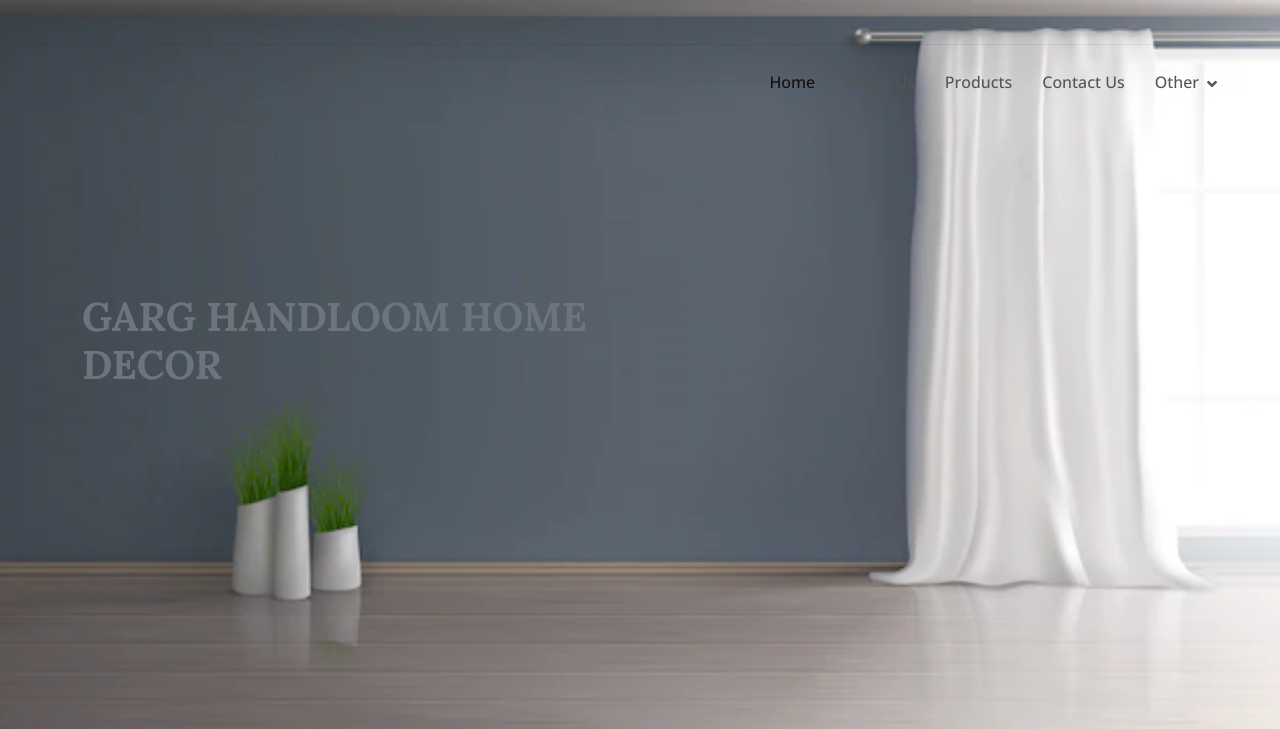
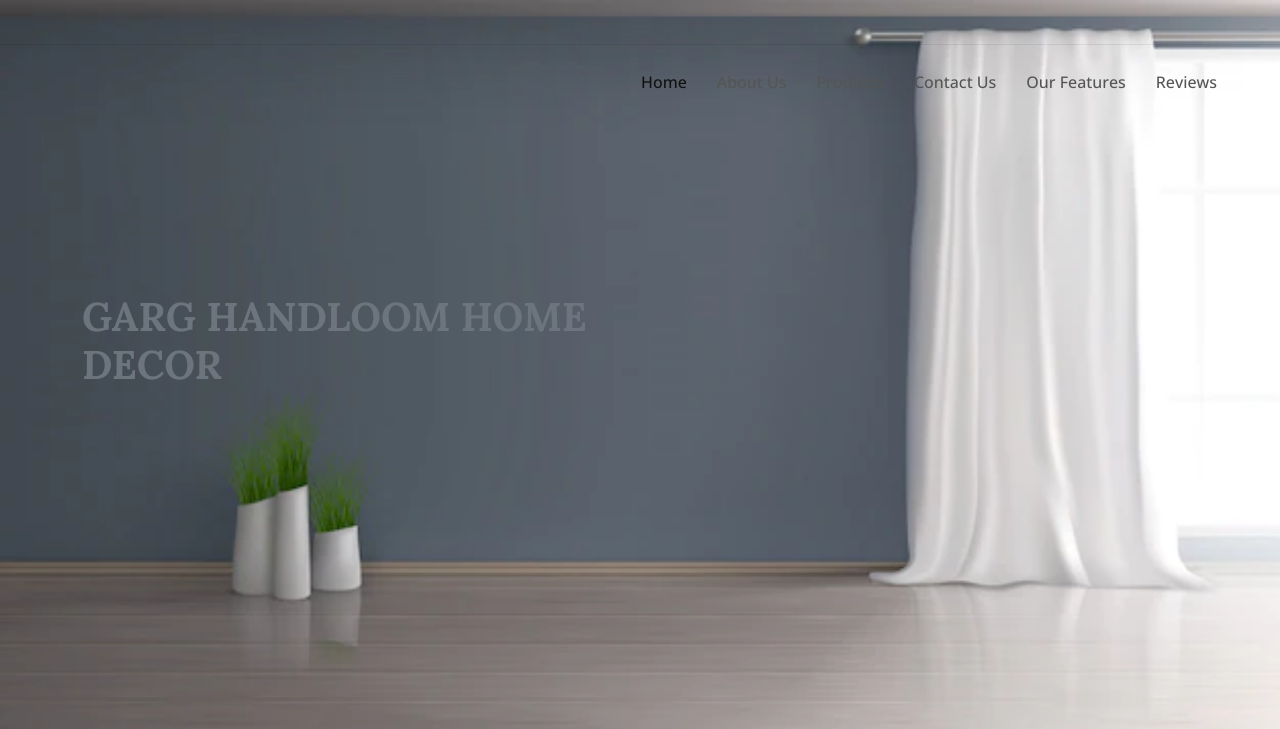
Before and after one commit to GargAnshu9468/Garg-Handloom-Home-Decor, a Django app: page / in a window 1280 px wide. Shown: the top 729 px of the page. Run offline with Django 4.2, Linux system fonts and the light colour scheme; data that the repository does not hold is empty; parts of the project's set-up code (start-up, migrations or seed data) failed here and were passed over; some libraries are stand-ins or nearby versions.

Commit message:
Cache Control

```diff
--- a/handloom/settings.py
+++ b/handloom/settings.py
@@ -35,6 +35,7 @@ ALLOWED_HOSTS = ["garghandloom.herokuapp.com", "*"]
 # Application definition
 
 INSTALLED_APPS = [
+    "clearcache",
     "django.contrib.admin",
     "django.contrib.auth",
     "django.contrib.contenttypes",
--- a/handloom/urls.py
+++ b/handloom/urls.py
@@ -20,6 +20,7 @@ from django.contrib import admin
 from django.conf import settings
 
 urlpatterns = [
+    path("admin/clearcache/", include("clearcache.urls")),
     path("admin/", admin.site.urls),
     path("", include("shop.urls")),
 ] + static(settings.STATIC_URL, document_root=settings.STATIC_ROOT)
--- a/shop/templates/shop/base.html
+++ b/shop/templates/shop/base.html
@@ -55,15 +55,8 @@
                     <a href="#about" class="nav-item nav-link">About Us</a>
                     <a href="#products" class="nav-item nav-link">Products</a>
                     <a href="#contact" class="nav-item nav-link">Contact Us</a>
-
-                    <div class="nav-item dropdown">
-                        <a class="nav-link dropdown-toggle" data-bs-toggle="dropdown">Other</a>
-
-                        <div class="dropdown-menu m-0">
-                            <a href="#features" class="dropdown-item">Our Features</a>
-                            <a href="#reviews" class="dropdown-item">Reviews</a>
-                        </div>
-                    </div>
+                    <a href="#features" class="nav-item nav-link">Our Features</a>
+                    <a href="#reviews" class="nav-item nav-link">Reviews</a>
                 </div>
             </div>
         </nav>
```
